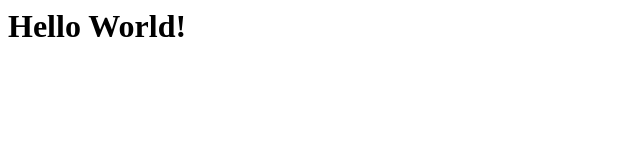
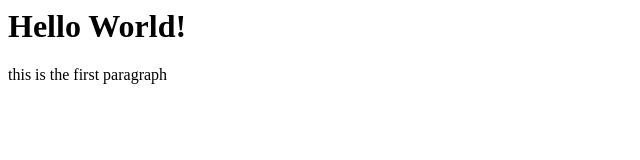
Before and after one commit to prabhanjan1996/git-test, a website: page index.html in a window 1280 px wide. Shown: the whole page, without its empty margins (0-640 px from the left). Drawn offline with Linux system fonts and the light colour scheme.

Commit message:
second commit

```diff
--- a/index.html
+++ b/index.html
@@ -2,6 +2,7 @@
     <head>
         <body>
             <h1>Hello World!</h1>
+            <p> this is the first paragraph</p>
         </body>
     </head>
 </html>
```
Also changed, not shown: package.json (added, +24 -0 lines), 1 other file.
